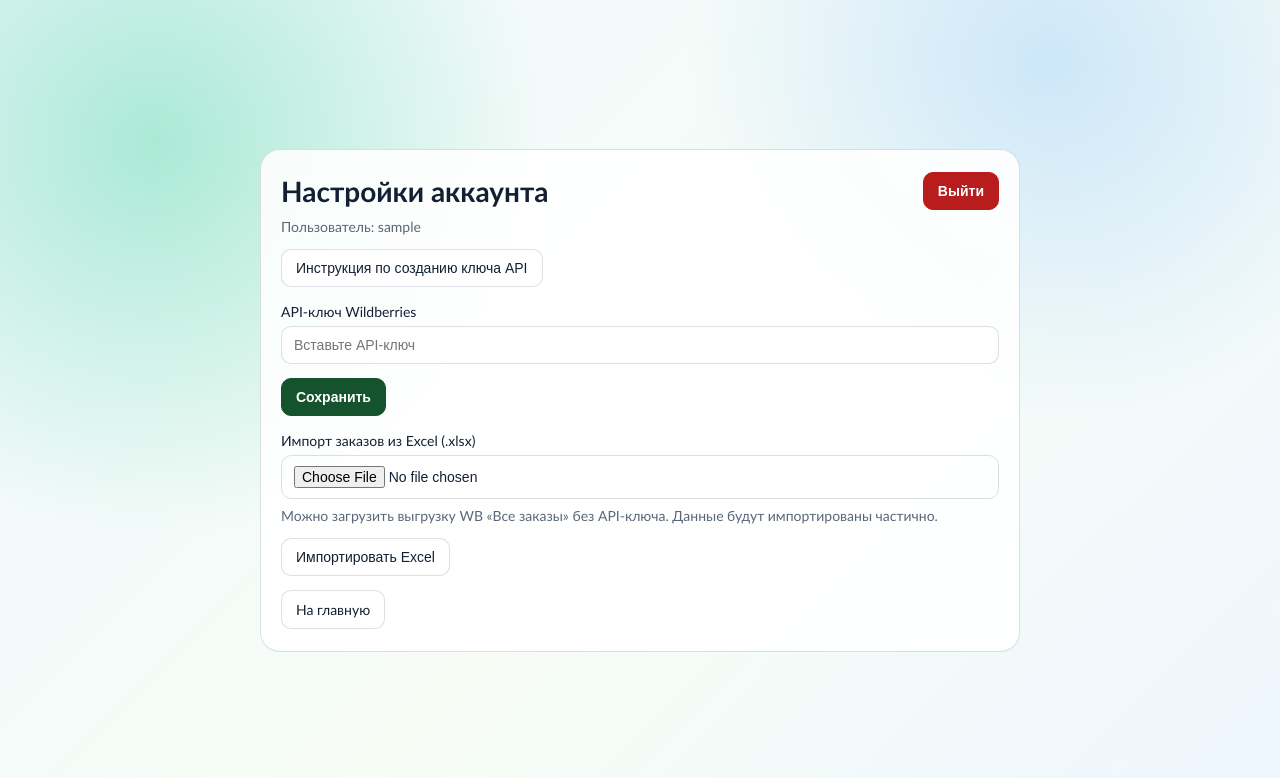
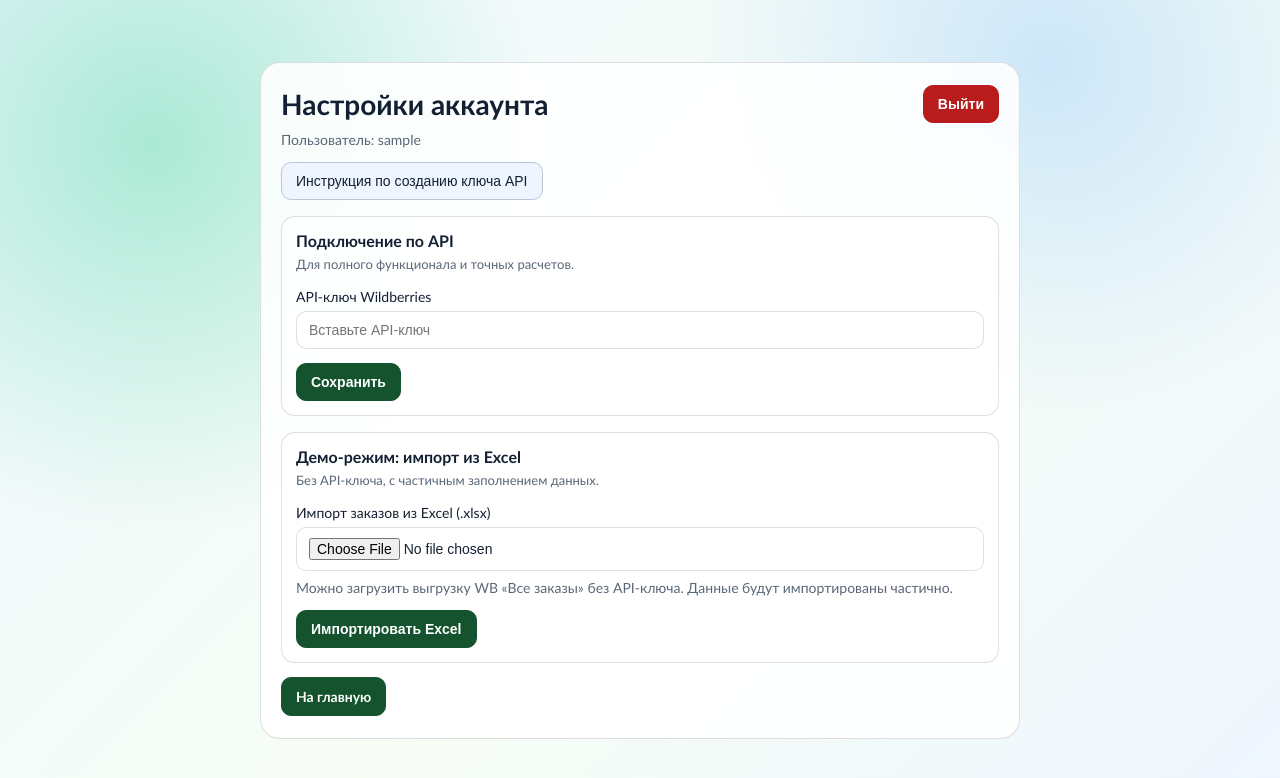
Before and after one commit to ingenererusso-cyber/wb-cloud, a Django app: page /account/settings/ in a window 1280 px wide. Shown: the top 778 px of the page. Run offline with Django 5.2, Linux system fonts and the light colour scheme; the visitor is signed in with stand-in values (Sample User, id 1); data comes from the database, SQL or seed files in the repository; data that the repository does not hold is empty.

Commit message:
Improve account settings UI for API and Excel blocks

```diff
--- a/templates/account/settings.html
+++ b/templates/account/settings.html
@@ -78,6 +78,27 @@
             margin-top: 16px;
         }
 
+        .section-card {
+            margin-top: 16px;
+            border: 1px solid var(--line);
+            border-radius: 14px;
+            background: rgba(255, 255, 255, 0.78);
+            padding: 14px;
+        }
+
+        .section-title {
+            margin: 0;
+            font-size: 16px;
+            font-weight: 700;
+            color: var(--ink);
+        }
+
+        .section-subtitle {
+            margin: 6px 0 0;
+            color: var(--muted);
+            font-size: 13px;
+        }
+
         label {
             display: block;
             margin-bottom: 6px;
@@ -101,8 +122,8 @@
 
         .btn {
             text-decoration: none;
-            border: 1px solid var(--line);
-            background: #fff;
+            border: 1px solid #b8c6d8;
+            background: #eef5ff;
             color: var(--ink);
             border-radius: 10px;
             padding: 10px 14px;
@@ -229,6 +250,9 @@
             <button id="openApiGuide" class="btn" type="button">Инструкция по созданию ключа API</button>
         </div>
 
+        <div class="section-card">
+            <h2 class="section-title">Подключение по API</h2>
+            <p class="section-subtitle">Для полного функционала и точных расчетов.</p>
             <form method="post">
                 {% csrf_token %}
                 <div class="field">
@@ -239,7 +263,11 @@
                     <button class="btn btn-primary" type="submit">Сохранить</button>
                 </div>
             </form>
+        </div>
 
+        <div class="section-card">
+            <h2 class="section-title">Демо-режим: импорт из Excel</h2>
+            <p class="section-subtitle">Без API-ключа, с частичным заполнением данных.</p>
             <form method="post" enctype="multipart/form-data">
                 {% csrf_token %}
                 <input type="hidden" name="action" value="import_orders_excel">
@@ -249,11 +277,12 @@
                 </div>
                 <p class="muted">Можно загрузить выгрузку WB «Все заказы» без API-ключа. Данные будут импортированы частично.</p>
                 <div class="actions">
-                <button class="btn" type="submit">Импортировать Excel</button>
+                    <button class="btn btn-primary" type="submit">Импортировать Excel</button>
                 </div>
             </form>
+        </div>
         <div class="actions">
-            <a class="btn" href="{% url 'home' %}">На главную</a>
+            <a class="btn btn-primary" href="{% url 'home' %}">На главную</a>
         </div>
     </main>
 
```
Lines whose indentation alone changed are shown as unchanged.
